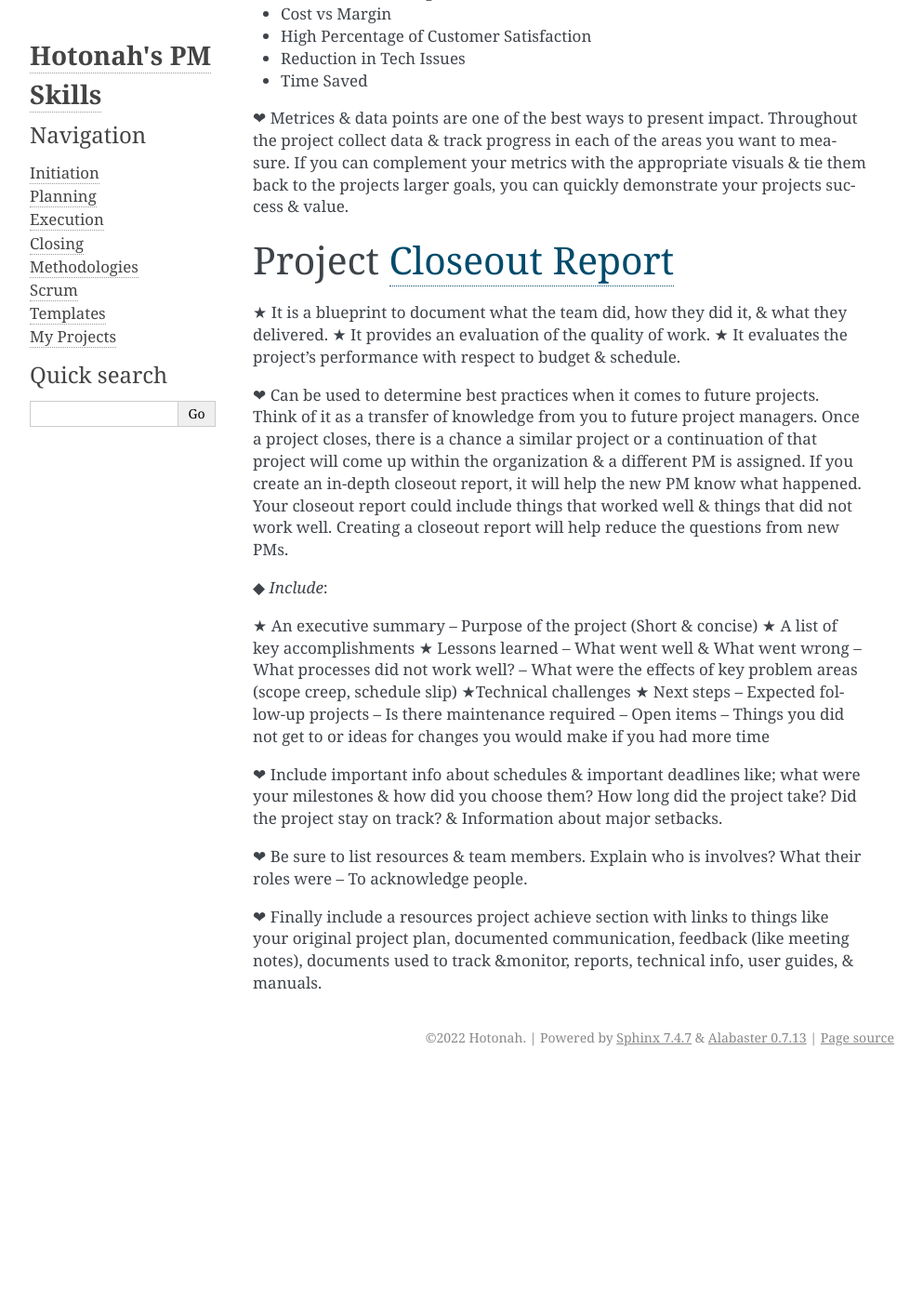
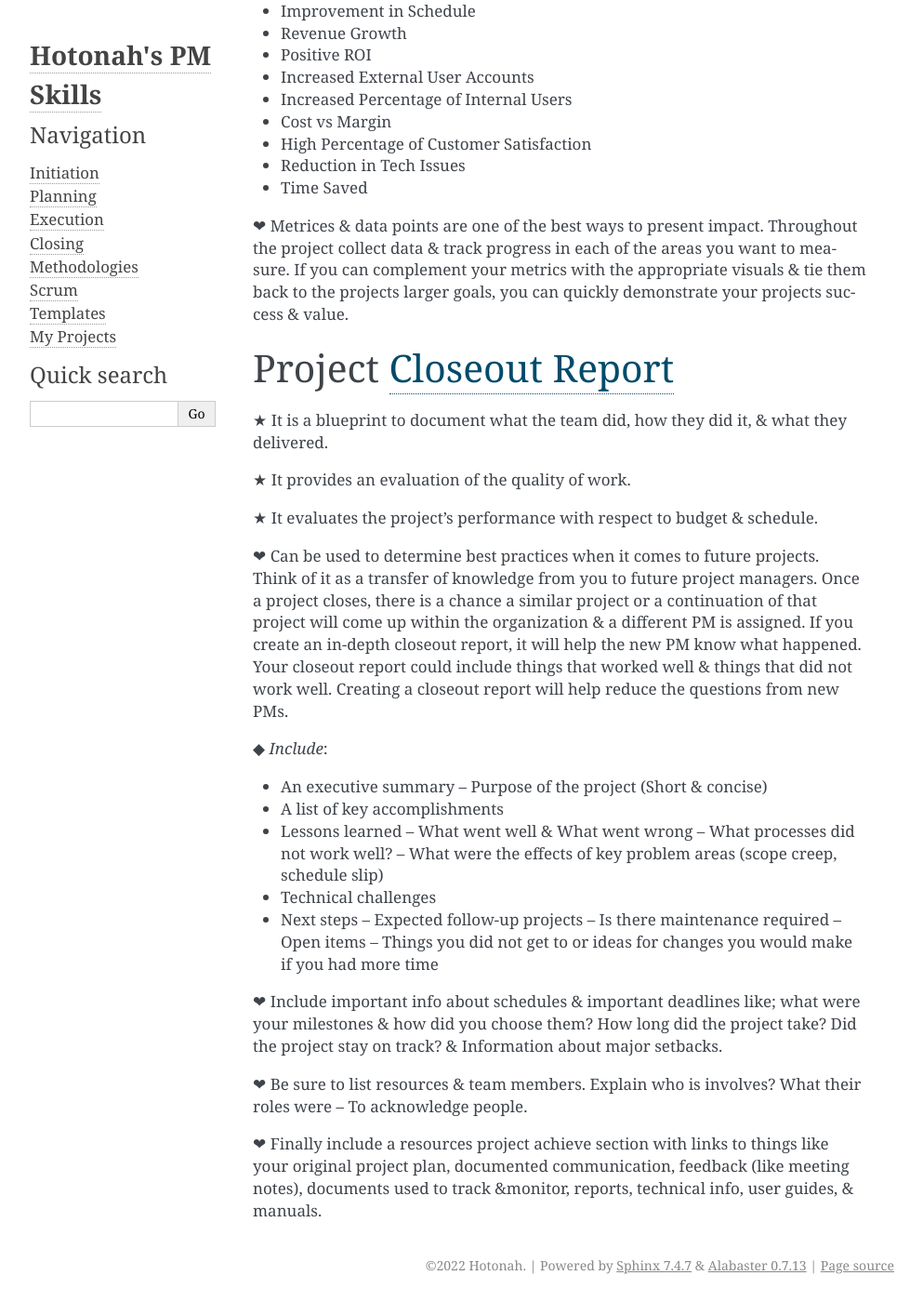
Before and after one commit to Hotonah/hotonah.github.io, a Sphinx documentation site: the page built from source/closing.txt, in a window 1280 px wide and 1400 px high, scrolled down 3225 px. Shown: the whole window at 93% size, without its empty margins (148-1141 px from the left). Built offline with Sphinx 7.4.7, drawn with Linux system fonts in a browser that asks for light colours; before the commit the page ends 4380 px from its top, so only the background shows below that; some of the changed text lies outside the part shown.

```diff
--- a/source/closing.txt
+++ b/source/closing.txt
@@ -28,9 +28,13 @@ Steps to Conducting Closing Process After Each Phase or Milestone
 =================================================
 
 ❤ Refer to prior documentation
+
 ❤ Put together closing documentation
+
 ❤ Conduct administrative closure of the procurement process
+
 ❤ Make sure all stakeholders are aware that a phase or project is ending
+
 ❤ Execute follow-up work
 
 Steps to Conducting a Closing Process at the `End` of your Project
@@ -94,18 +98,20 @@ Project `Closeout Report <https://docs.google.com/document/d/1W_E9LrYBRVIW8LVJGq
 =========================
 
 ★ It is a blueprint to document what the team did, how they did it, & what they delivered.
+
 ★ It provides an evaluation of the quality of work.
+
 ★ It evaluates the project’s performance with respect to budget & schedule.
 
 ❤ Can be used to determine best practices when it comes to future projects. Think of it as a transfer of knowledge from you to future project managers. Once a project closes, there is a chance a similar project or a continuation of that project will come up within the organization & a different PM is assigned. If you create an in-depth closeout report, it will help the new PM know what happened. Your closeout report could include things that worked well & things that did not work well. Creating a closeout report will help reduce the questions from new PMs.
 
 ◆ `Include`:
 
-★ An executive summary – Purpose of the project (Short & concise)
-★ A list of key accomplishments
-★ Lessons learned – What went well & What went wrong – What processes did not work well? – What were the effects of key problem areas (scope creep, schedule slip)
-★Technical challenges
-★ Next steps – Expected follow-up projects – Is there maintenance required – Open items – Things you did not get to or ideas for changes you would make if you had more time
+* An executive summary – Purpose of the project (Short & concise)
+* A list of key accomplishments
+* Lessons learned – What went well & What went wrong – What processes did not work well? – What were the effects of key problem areas (scope creep, schedule slip)
+* Technical challenges
+* Next steps – Expected follow-up projects – Is there maintenance required – Open items – Things you did not get to or ideas for changes you would make if you had more time
 
 ❤ Include important info about schedules & important deadlines like; what were your milestones & how did you choose them? How long did the project take? Did the project stay on track? & Information about major setbacks.
 
```
